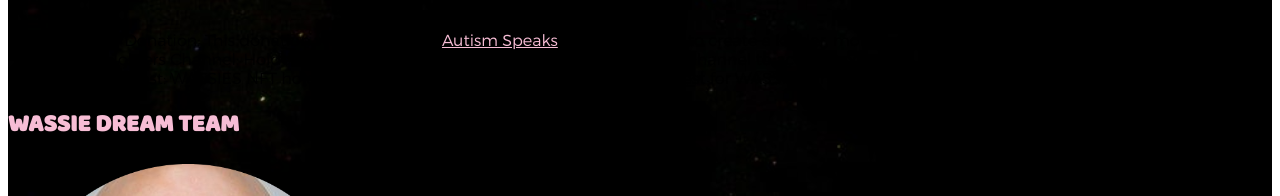
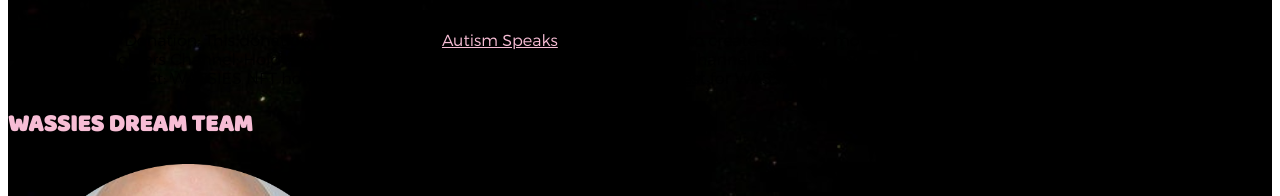
Before and after one commit to sp0oby/wassieswtf, a Next.js app: page / in a window 1280 px wide. Shown: the part 1454-1650 px from the top of the page. Built offline with nearby package versions, Linux system fonts and the light colour scheme.

Commit message:
Update index.js

```diff
--- a/pages/index.js
+++ b/pages/index.js
@@ -99,7 +99,7 @@ export default function Home() {
               </div>
 
               <div id="team" className="mx-12 my-16 ">
-                <h2 className="text-7xl text-center Poppitandfinch text-blau my-4">WASSIE DREAM TEAM</h2>
+                <h2 className="text-7xl text-center Poppitandfinch text-blau my-4">WASSIES DREAM TEAM</h2>
                 <div className="flex justify-around flex-wrap">
                   <div className="flex flex-col  my-6" style={{width:"360px"}}>
                     <div className="cards-image-mask"><img src="/images/j.png" width="360px" alt="" className="cards-image" /></div>
```
